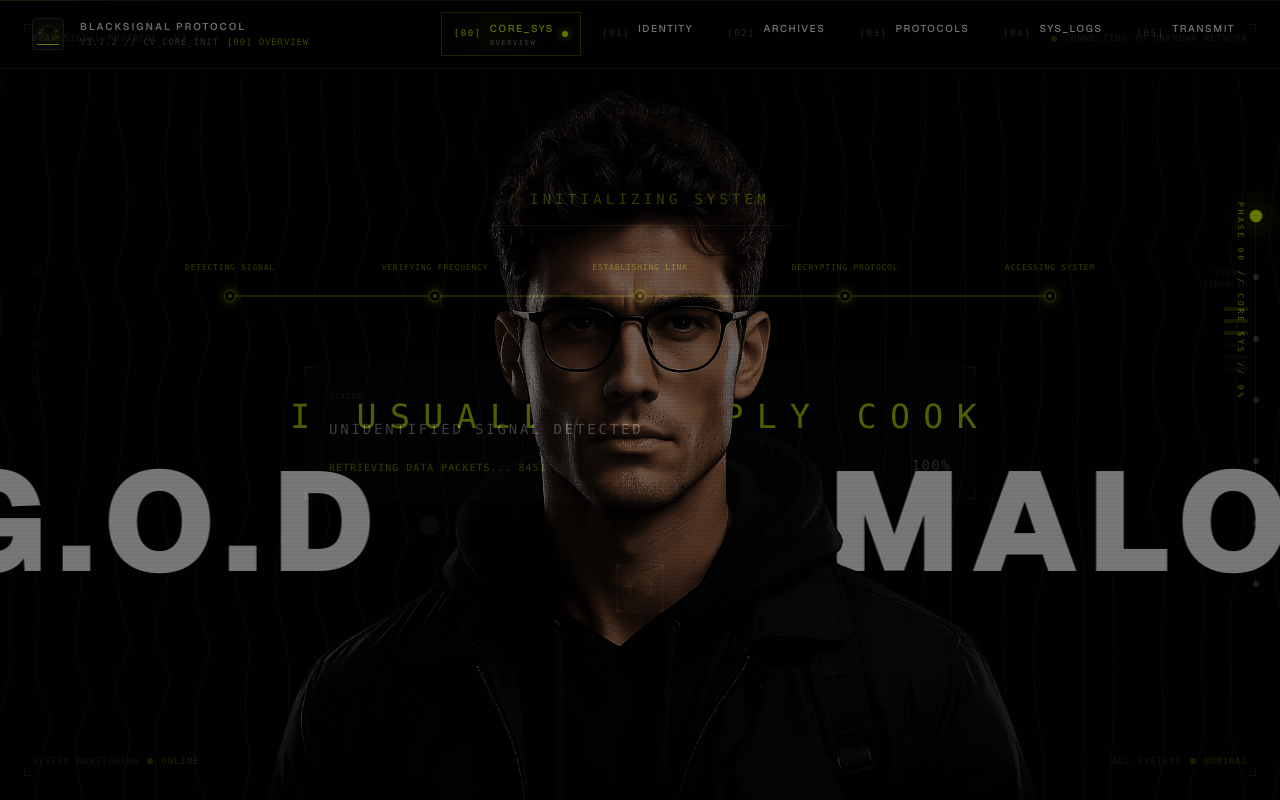
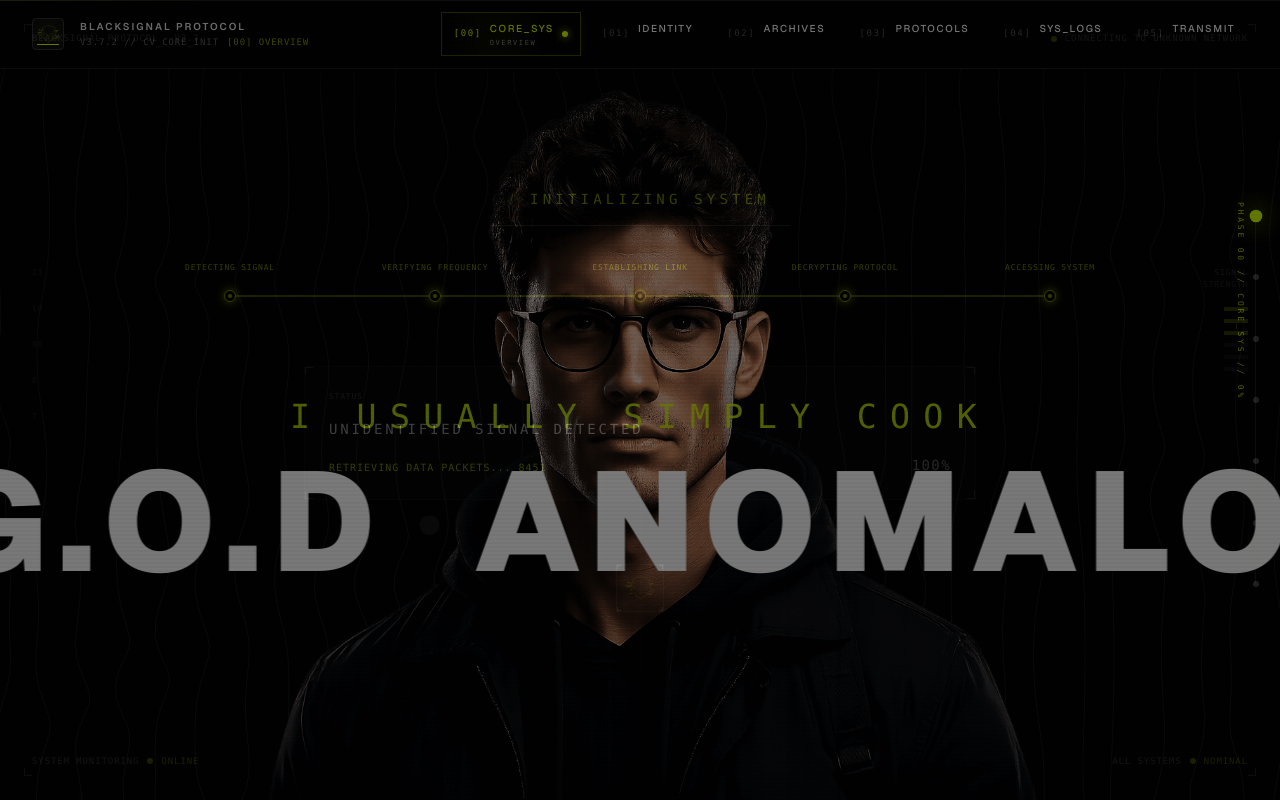
Before and after one commit to Joban33/hacckker, a React (Vite) app: page / in a window 1280 px wide. Shown: the top 800 px of the page. Built offline with nearby package versions, Linux system fonts and the light colour scheme.

Commit message:
Keep hero typography above reveal

```diff
--- a/src/components/BackgroundContent.tsx
+++ b/src/components/BackgroundContent.tsx
@@ -7,7 +7,7 @@ const REEL = [...WORDS, ...WORDS, ...WORDS, ...WORDS];
 export const BackgroundContent: React.FC = () => {
   return (
     // Full-viewport canvas — both layers positioned absolutely inside
-    <div className="absolute inset-0 z-20 pointer-events-none select-none overflow-hidden">
+    <div className="absolute inset-0 z-[35] pointer-events-none select-none overflow-hidden">
 
       {/* ───────────────────────────────────────────────────────────────
           LAYER 1 — Static faded background text
```
